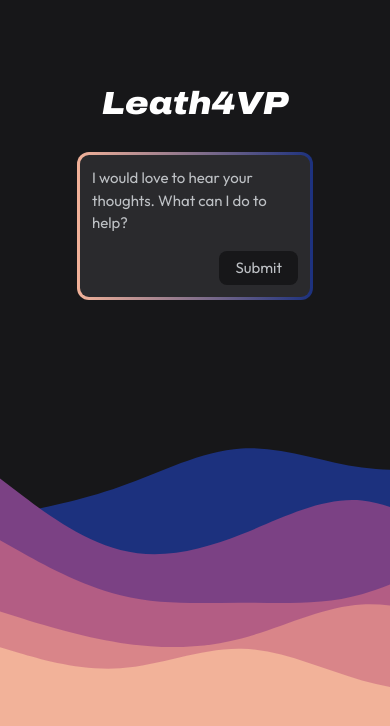
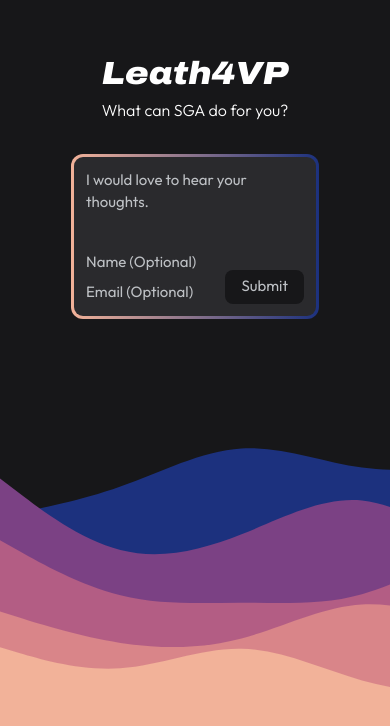
Before and after one commit to leathalman/vp-web, a Vue app: page / in a window 390 px wide. Shown: the part 118-844 px from the top of the page. Built offline with nearby package versions, Linux system fonts and the light colour scheme.

Commit message:
Even more UI improvements

```diff
--- a/src/App.vue
+++ b/src/App.vue
@@ -1,10 +1,12 @@
 <script setup>
 import Input from "@/components/Input.vue";
 import Header from "@/components/Header.vue";
+import SubHeader from "@/components/SubHeader.vue";
 </script>
 
 <template>
-  <Header class="mb-6"></Header>
+  <Header class=""></Header>
+  <SubHeader class="mb-8"></SubHeader>
 
   <div class="border-gradient">
       <Input class="m-3"></Input>
--- a/src/assets/main.css
+++ b/src/assets/main.css
@@ -1,8 +1,13 @@
 @import './base.css';
 
 @font-face {
-  font-family: "Archivo SemiExpanded";
+  font-family: "Archivo SemiExpanded Italic";
   src: url('Archivo_SemiExpanded-BlackItalic.ttf')  format('truetype');
+}
+
+@font-face {
+  font-family: "Archivo SemiExpanded Light";
+  src: url('Archivo_SemiExpanded-Light.ttf')  format('truetype');
 }
 
 @font-face {
@@ -31,3 +36,9 @@ body {
   margin: 0 auto 15rem;
   padding: 2rem;
 }
+
+@media(max-width: 700px) {
+  #app {
+    width: 80%;
+  }
+}
--- a/src/components/Header.vue
+++ b/src/components/Header.vue
@@ -3,14 +3,17 @@
 </script>
 
 <template>
-  <div class="flex flex-col m-3">
-    <h1 class="text-center font-semibold">Leath4VP</h1>
+  <div class="flex flex-col">
+    <h1 class="text-center">Leath4VP</h1>
   </div>
 </template>
 
 <style scoped>
 * {
-  font-family: "Archivo SemiExpanded", serif;
+  font-family: "Archivo SemiExpanded Italic", serif;
   font-size: 2rem;
 }
+div {
+  margin-bottom: -0.75rem;
+}
 </style>
--- a/src/components/Input.vue
+++ b/src/components/Input.vue
@@ -1,12 +1,29 @@
 <script setup>
 import { useTextareaAutosize } from '@vueuse/core'
 
-const { textarea, input } = useTextareaAutosize()
+const { textarea, input } = useTextareaAutosize();
 
 function checkForNewline() {
   if (this.input.includes("\n")) {
     // call Firebase here and save data
-    this.input = ""
+    const data = this.input;
+    this.input = "";
+    saveData(data);
+  }
+}
+
+function submitPressed() {
+  const data = this.input;
+  this.input = "";
+  saveData(data);
+}
+
+function saveData(data) {
+  if (data === "" || data === "\n" || data === undefined || data === null) {
+    console.log("Nothing to save.")
+  } else {
+    // save to Firebase here
+    console.log(data);
   }
 }
 
@@ -15,25 +32,25 @@ function checkForNewline() {
 <template>
   <div class="flex flex-col">
     <textarea
-        class="resize-none"
+        class="resize-none user-input "
         ref="textarea"
         v-model="input"
-        placeholder="I would love to hear your thoughts. What can I do to help?"
-        @input="checkForNewline()"
+        placeholder="I would love to hear your thoughts."
+        @input="checkForNewline(input)"
     />
-    <div class="flex flex-row mt-4 place-self-end">
-      <button id="user_input" @click="console.log('Submitted')">Submit</button>
+    <div class="flex flex-row mt-6 items-end">
+      <div class="justify-self-start">
+        <input class="user-input" type="text" id="name" placeholder="Name (Optional)"></input>
+        <input class="user-input ml-7" type="text" id="email" placeholder="Email (Optional)"></input>
+      </div>
+      <button class="ml-auto" id="user_input" @click="submitPressed()">Submit</button>
     </div>
-
   </div>
 </template>
 
 <!--Set some max-height for textarea, but this is a good proof of concept-->
 <style scoped>
-textarea {
-  -ms-overflow-style: none;
-  scrollbar-width: none;
-  max-height: 250px;
+.user-input {
   background-color: transparent;
   color: #BEC1C5;
 
@@ -44,6 +61,12 @@ textarea {
   -webkit-box-shadow: none;
   -moz-box-shadow: none;
   box-shadow: none;
+}
+
+textarea {
+  -ms-overflow-style: none;
+  scrollbar-width: none;
+  max-height: 250px;
 }
 
 textarea::placeholder {
@@ -60,4 +83,24 @@ button {
   border-radius: 8px;
   padding: 0.35rem 1rem;
 }
+
+input {
+  min-width: 100px;
+  width: 120px;
+}
+
+input::placeholder {
+  color: #BEC1C5;
+}
+
+@media(max-width: 700px) {
+  input {
+    margin-left: 0;
+    margin-top: 0.5rem;
+  }
+
+  textarea {
+    min-height: 50px;
+  }
+}
 </style>
--- /dev/null
+++ b/src/components/SubHeader.vue
@@ -0,0 +1,18 @@
+<script setup>
+
+</script>
+
+<template>
+  <div class="flex flex-col m-3">
+    <h1 class="text-center font-semibold">What can SGA do for you?</h1>
+  </div>
+</template>
+
+<style scoped>
+* {
+  font-family: "Outfit", serif;
+  font-size: 1rem;
+  font-weight: 300;
+}
+
+</style>
```
Also changed, not shown: src/assets/Archivo_SemiExpanded-Light.ttf (added), src/assets/Archivo_SemiExpanded-Medium.ttf (added).
